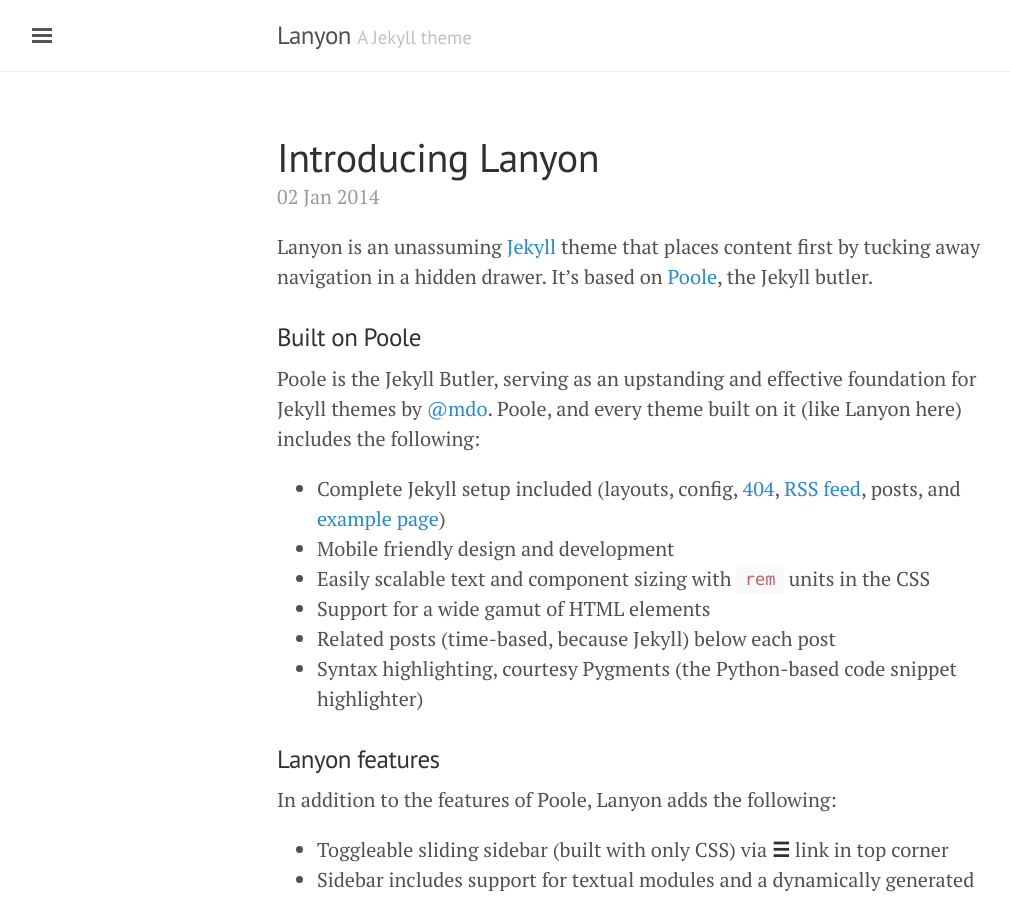
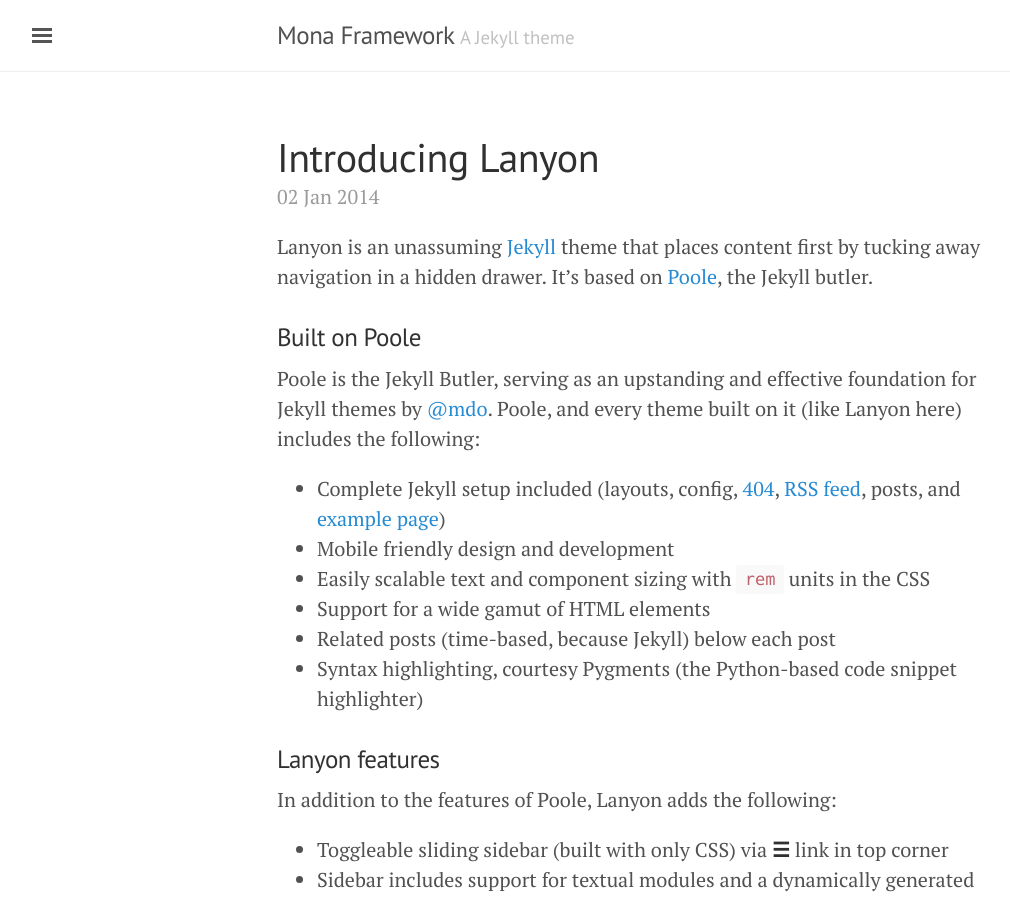
Before and after one commit to Mantismind/Mona, a Jekyll site: the page built from docs/index.html, in a window 1280 px wide and 900 px high. Shown: the whole window, without its empty margins (3-1013 px from the left). Built offline with Jekyll 4.4.1, drawn with Linux system fonts in a browser that asks for light colours; the list of posts is cut into pages by our own code.

Commit message:
Update _config.yml

```diff
--- a/docs/_config.yml
+++ b/docs/_config.yml
@@ -5,11 +5,11 @@
 #relative_permalinks: true
 
 # Setup
-title:               Lanyon
+title:               Mona Framework
 tagline:             'A Jekyll theme'
 description:         'A reserved <a href="http://jekyllrb.com" target="_blank">Jekyll</a> theme that places the utmost gravity on content with a hidden drawer. Made by <a href="https://twitter.com/mdo" target="_blank">@mdo</a>.'
-url:                 http://lanyon.getpoole.com
-baseurl:             ''
+url:                 https://mantismind.github.io/mona/
+baseurl:             '/docs/'
 paginate:            5
 
 # About/contact
```
